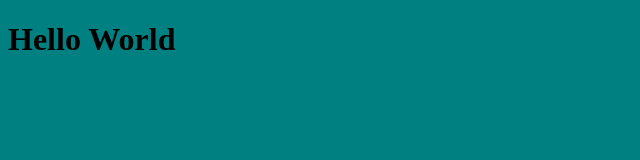
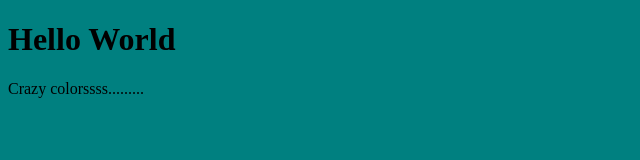
Before and after one commit to leovoon/practice-git, a plain HTML site: page index.html in a window 1280 px wide. Shown: the whole page, without its empty margins (0-640 px from the left). Drawn offline with Linux system fonts and the light colour scheme.

Commit message:
Add crazycolor text

```diff
--- a/index.html
+++ b/index.html
@@ -3,6 +3,6 @@
 </head><body>
 
 	<h1>Hello World</h1>
-
+          <p>Crazy colorssss.........</p>
 
 </body> </html>
```
